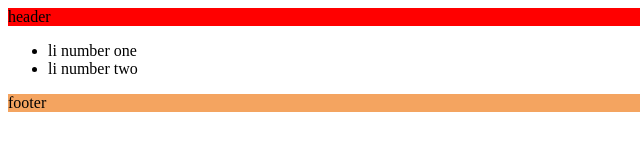
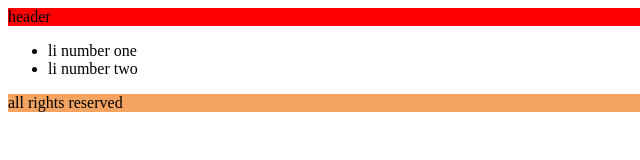
Before and after one commit to mohammad-khs/experimnetal-project-one, a plain HTML site: page index.html in a window 1280 px wide. Shown: the full height of the page, 0-640 px from the left. Drawn offline with Linux system fonts and the light colour scheme.

Commit message:
footer updated

```diff
--- a/index.html
+++ b/index.html
@@ -20,7 +20,7 @@
         </ul>
     </main>
     <footer>
-        footer
+        all rights reserved
     </footer>
 </body>
 
```
